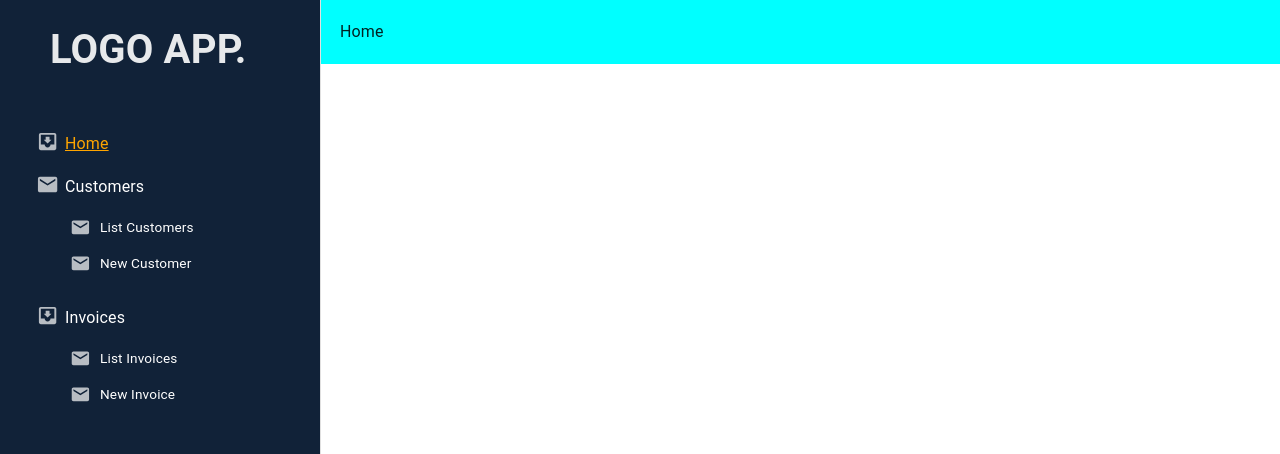
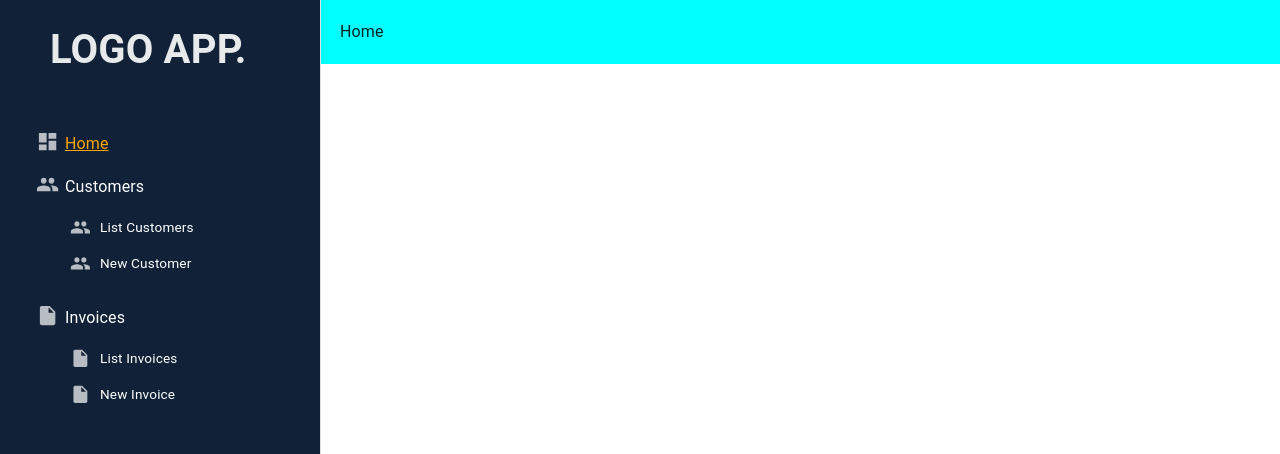
Before and after one commit to hsouiti/client-tracking-nodejs-react, a React (Create React App) app in the folder client/: page / in a window 1280 px wide. Shown: the top 454 px of the page. Built offline with nearby package versions, Linux system fonts and the light colour scheme.

Commit message:
working on theme customization...

```diff
--- a/client/src/App/App.tsx
+++ b/client/src/App/App.tsx
@@ -1,17 +1,22 @@
 import React from 'react';
-import {CssBaseline} from '@mui/material';
-import {ThemeProvider} from '@mui/material'
+import { CssBaseline } from '@mui/material';
+import { ThemeProvider } from '@mui/material'
 
 
 import Routes from '../routes';
+import {theme} from '../theme/theme'
+
+
 
 
 function App() {
   return (
-    <div className="App" style={{display: 'flex'}}>
-      <CssBaseline />
-      <Routes />
-    </div>
+    <ThemeProvider theme={theme}>
+      <div className="App" style={{display: 'flex'}}>
+        <CssBaseline />
+        <Routes />
+      </div>
+    </ThemeProvider>
   );
 }
 
--- a/client/src/components/sidebar/sidebarLinkStyles.tsx
+++ b/client/src/components/sidebar/sidebarLinkStyles.tsx
@@ -1,10 +1,10 @@
 import { makeStyles } from '@mui/styles'
-
+import { Theme } from '@mui/material'
 /*
 #### reference of overwritting the default styles by & ####
 https://cssinjs.org/jss-plugin-nested?v=v10.8.0
 */
-export default makeStyles(theme => ({
+export default makeStyles((theme: Theme) => ({
 
     root: {
         color: 'white',
@@ -15,7 +15,7 @@ export default makeStyles(theme => ({
         },
 
         '&:hover, &:hover .MuiTypography-root a, &:hover .MuiSvgIcon-root': {
-          color: 'orange'
+          color:theme.palette.secondary.main
         }
 
       },
@@ -30,7 +30,7 @@ export default makeStyles(theme => ({
         '& .MuiSvgIcon-root': {
           fontSize: '1.3rem',
         },
-    },
+      },
     navLink: {
       textDecoration: 'none',
       color: 'white',
@@ -41,42 +41,6 @@ export default makeStyles(theme => ({
     },
     active: {
       textDecoration: 'underline',
-      color:'orange'
+      color:theme.palette.secondary.main
     }
 }))
-
-/*
-export const styles = (theme) => ({
-  /* Styles applied to the (normally root) `component` element. May be wrapped by a `container`. */
-  /*root: {
-    '&$focusVisible': {
-      backgroundColor: theme.palette.action.selected,
-    },
-    '&$selected, &$selected:hover': {
-      backgroundColor: theme.palette.action.selected,
-    },
-    '&$disabled': {
-      opacity: 0.5,
-    },
-  },
-  /* Pseudo-class applied to the `component`'s `focusVisibleClassName` prop if `button={true}`. */
-  //focusVisible: {},
-  /* Styles applied to the inner `component` element if `button={true}`. */
-  /*button: {
-    transition: theme.transitions.create('background-color', {
-      duration: theme.transitions.duration.shortest,
-    }),
-    '&:hover': {
-      textDecoration: 'none',
-      backgroundColor: theme.palette.action.hover,
-      // Reset on touch devices, it doesn't add specificity
-      '@media (hover: none)': {
-        backgroundColor: 'transparent',
-      },
-    },
-  },
-  /* Pseudo-class applied to the root element if `selected={true}`. */
- /* selected: {},
-});
-
-*/
--- a/client/src/components/sidebar/sidebarStyles.tsx
+++ b/client/src/components/sidebar/sidebarStyles.tsx
@@ -1,6 +1,5 @@
 import { makeStyles } from '@mui/styles'
 import {Theme} from '@mui/material'
-
 export const drawerWidth = 320;
 
 export default makeStyles((theme: Theme) =>({
@@ -10,12 +9,11 @@ export default makeStyles((theme: Theme) =>({
         fontWeight: 'bold',
         padding: '20px',
         marginBottom: 30,
-        /* marginBottom:theme.spacing(2) */
     },
     sidebar: {
         width: drawerWidth,
         padding:'0 30px',
-        backgroundColor: 'rgba(17,34,56,1)',
+        backgroundColor: theme.palette.primary.main,
         height: '100vh'
     },
     sideBarElement: {
@@ -44,7 +42,7 @@ export default makeStyles((theme: Theme) =>({
         color: 'white',
         fontWeight: 'normal',
         '&:hover, &:active' :{
-            color: 'orange'
+            color: theme.palette.secondary.main
         }
     },
     sublinksListItem: {
--- a/client/src/constants/appRoutes.tsx
+++ b/client/src/constants/appRoutes.tsx
@@ -1,7 +1,8 @@
 import React from 'react'
 
-import InboxIcon from '@mui/icons-material/MoveToInbox';
-import MailIcon from '@mui/icons-material/Mail';
+import DashboardIcon from '@mui/icons-material/Dashboard';
+import PeopleIcon from '@mui/icons-material/People';
+import InsertDriveFileIcon from '@mui/icons-material/InsertDriveFile';
 
 
 /* To Get the name of each chunk
@@ -20,27 +21,27 @@ export const appRoutes = [
         name:'Home',
         path: '/',
         exact: true,
-        icon:  <InboxIcon />,
+        icon:  <DashboardIcon />,
         Component: Home,
     },
     {
         name:'Customers',
         path: '/customers',
         exatct: true,
-        icon:  <MailIcon />,
+        icon:  <PeopleIcon />,
         Component: Customers,
         subLinks: [
             {
                 name: 'List Customers',
                 path:'/customers',
                 exact:true,
-                icon:<MailIcon />,
+                icon:<PeopleIcon />,
                 Component: Customers
             },
             {
                 name: 'New Customer',
                 path:'/customers/new',
-                icon:<MailIcon />,
+                icon:<PeopleIcon />,
                 Component: CustomersAdd
             },
         ]
@@ -48,20 +49,20 @@ export const appRoutes = [
     {
         name:'Invoices',
         path: '/invoices',
-        icon:  <InboxIcon />,
+        icon:  <InsertDriveFileIcon />,
         component: Invoices,
         subLinks: [
             {
                 name: 'List Invoices',
                 path:'/invoices',
                 exact:true,
-                icon:<MailIcon />,
+                icon:<InsertDriveFileIcon />,
                 Component: Invoices
             },
             {
                 name: 'New Invoice',
                 path:'/invoices/new',
-                icon:<MailIcon />,
+                icon:<InsertDriveFileIcon />,
                 Component:InvoiceAdd
             },
         ]
--- a/client/src/routes/index.tsx
+++ b/client/src/routes/index.tsx
@@ -13,7 +13,7 @@ const RenderRoute = ({...route}: any) => {
   return <Route
     exact={route.exact}
     path={route.Path}
-    render={(props) => <route.Component {...props} />}
+    render={(props) => <route.Component {...props} key={route.name}/>}
   />
 }
 
@@ -21,9 +21,9 @@ const RenderRoute = ({...route}: any) => {
 
 const contentStyle = {
   marginLeft:drawerWidth,
-width: '100%',
-padding:'20px',
-backgroundColor: 'aqua  '
+  width: '100%',
+  padding:'20px',
+  backgroundColor: 'aqua'
 }
 
 
@@ -38,7 +38,6 @@ const Routes = () => {
                   return (
                     el.subLinks  ?
                     el.subLinks?.map(item => <RenderRoute {...item} key={item.name} />)
-
                     : <RenderRoute {...el} key={el.name} />
                     )
                   })}
--- a/client/src/theme/theme.tsx
+++ b/client/src/theme/theme.tsx
@@ -1,29 +1,19 @@
 import { createTheme } from "@mui/material/styles";
 import { green, purple } from '@mui/material/colors';
-/*
-declare module '@mui/material/styles' {
-  interface Theme {
-    status: {
-      danger: string;
-    };
-  }
-  // allow configuration using `createTheme`
-  interface ThemeOptions {
-    status?: {
-      danger?: string;
-    };
-  }
-}
+
+
 // https://mui.com/customization/color/#picking-colors
 
-const mainColor = 'red'
+const primaryColor =  'rgba(17,34,56,1)'
+const secondaryColor =  'rgba(255, 145, 0,1)'
 
-const theme = createTheme({
+export const theme = createTheme({
     palette : {
         primary: {
-            main: mainColor,
-        }
+            main: primaryColor,
+        },
+         secondary:  {
+             main: secondaryColor
+         }
     }
 })
-
-*/
```
Also changed, not shown: client/src/components/layout/header/Header.tsx (+6 -4 lines), 1 other file (tests, documents, lock files or other folders).
